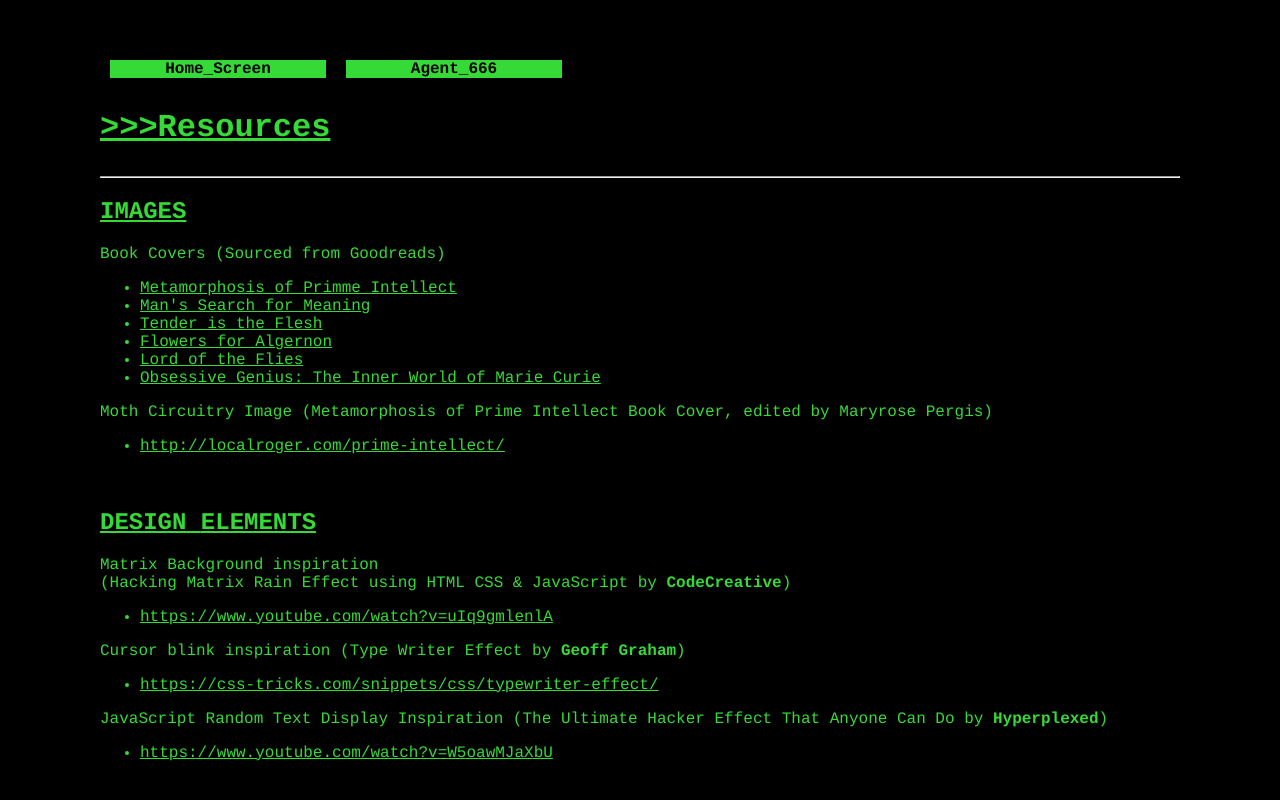
After one commit to MaryroseP/lab3, a CodeIgniter 4 app: the page made by ci4/app/Views/pages/resources.php in a window 1280 px wide. The commit adds this page. Run offline with PHP 8.4 and a stand-in for CodeIgniter, Linux system fonts and the light colour scheme; the template is opened without the code that fills it, so the values that code supplies are empty; some libraries are stand-ins or nearby versions.

Commit message:
Webpages Working

```diff
--- /dev/null
+++ b/ci4/app/Views/pages/resources.php
@@ -0,0 +1,59 @@
+<!DOCTYPE html>
+<html lang="en">
+
+<head>
+    <meta charset="UTF-8">
+    <meta name="viewport" content="width=device-width, initial-scale=1.0">
+    <title>Agent 666</title>
+    <link rel="icon" type="image/x-icon" href="favicon.ico">
+    <link rel="stylesheet" type="text/css" href="styles.css">
+</head>
+<body>
+    <div class="index_tab">
+        <div class="index_button">
+            <a href="first_page.php"><b>Home_Screen</b></a>
+        </div>
+        <div class="index_button">
+            <a href="index.php"><b>Agent_666</b></a>
+        </div>
+    </div>
+
+    <h1 class="heading">>>>Resources</h1>
+    <hr>
+    <h2><span class="endline">IMAGES</span></h2>
+    <p>
+        Book Covers (Sourced from Goodreads)
+        <ul>
+            <li><a href="http://localroger.com/prime-intellect/">Metamorphosis of Primme Intellect</a></li>
+            <li><a href="https://www.goodreads.com/book/show/4069.Man_s_Search_for_Meaning">Man's Search for Meaning</a></li>
+            <li><a href="https://www.goodreads.com/book/show/49090884-tender-is-the-flesh">Tender is the Flesh</a></li>
+            <li><a href="https://www.goodreads.com/book/show/18373.Flowers_for_Algernon">Flowers for Algernon</a></li>
+            <li><a href="https://www.goodreads.com/book/show/40542121-lord-of-the-flies">Lord of the Flies</a></li>
+            <li><a href="https://www.goodreads.com/book/show/459134.Obsessive_Genius">Obsessive Genius: The Inner World of Marie Curie</a></li>
+        </ul>
+        Moth Circuitry Image (Metamorphosis of Prime Intellect Book Cover, edited by Maryrose Pergis)
+        <ul>
+            <li><a href="http://localroger.com/prime-intellect/">http://localroger.com/prime-intellect/</a></li>
+        </ul>
+    </p>
+    <br>
+    <h2>DESIGN <span class="endline">ELEMENTS</span></h2>
+    <p>Matrix Background inspiration
+        <br>(Hacking Matrix Rain Effect using HTML CSS & JavaScript by <b>CodeCreative</b>)
+        <ul>
+            <li><a href="https://www.youtube.com/watch?v=uIq9gmlenlA">https://www.youtube.com/watch?v=uIq9gmlenlA</a></li>
+        </ul>
+        Cursor blink inspiration (Type Writer Effect by <b>Geoff Graham</b>)
+        <ul>
+            <li><a href="https://css-tricks.com/snippets/css/typewriter-effect/">https://css-tricks.com/snippets/css/typewriter-effect/</a></li>
+        </ul>
+        JavaScript Random Text Display Inspiration (The Ultimate Hacker Effect That Anyone Can Do by <b>Hyperplexed</b>)
+        <ul>
+            <li><a href="https://www.youtube.com/watch?v=W5oawMJaXbU">https://www.youtube.com/watch?v=W5oawMJaXbU</a></li>
+        </ul>
+    </p>
+
+
+
+</body>
+</html>
```
Also changed, not shown: ci4/app/Views/pages/home.php (+5 -2 lines).
